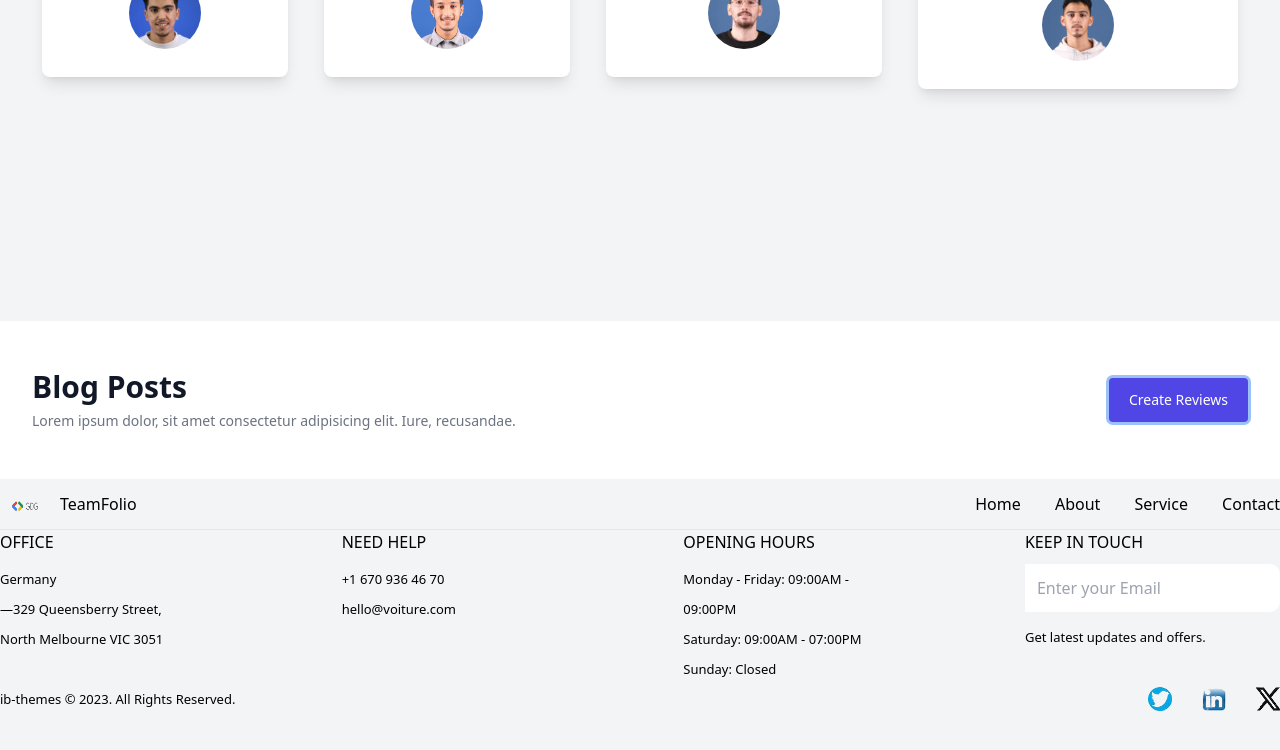
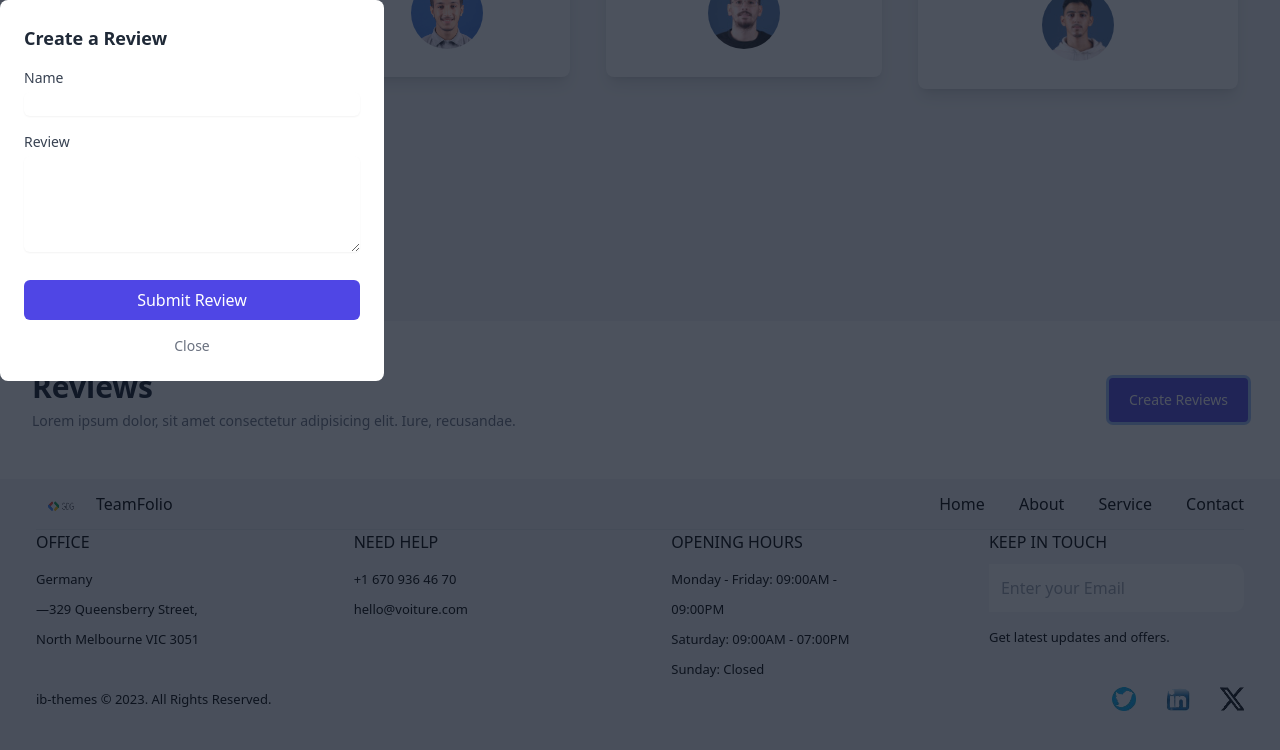
Before and after one commit to ISTIFANO/TeamFolio-by-Pixel-Warriors, a website: page pages/Team.html in a window 1280 px wide. Both pictures are taken after a click on the button "Create Reviews". Shown: the part 1627-2377 px from the top of the page. Drawn offline with nearby package versions, Linux system fonts and the light colour scheme; files whose address does not match are found by name.

Commit message:
j ai ajouter popup form  sur la partie avis

```diff
--- a/pages/Team.html
+++ b/pages/Team.html
@@ -20,7 +20,7 @@
             <div class="flex h-16 items-center justify-between">
                 <a class="text-teal-600" href="#">
                     <span class="sr-only">Home</span>
-                    <img src="../assets/OIP-removebg-preview.png" class="h-12" alt="Logo">
+                    <img src="../assests/images/OIP-removebg-preview.png" class="h-12" alt="Logo">
                 </a>
                 <nav class="hidden md:flex items-center gap-6 text-sm">
                     <a class="text-gray-500 transition hover:text-gray-700" href="#">Services</a>
@@ -42,8 +42,8 @@
     </header>
 
     <section class="w-full py-32 bg-blue-100 flex flex-col items-center text-center">
-        <h2 class="text-3xl font-semibold">Contact</h2>
-        <p class="text-xl">Home &gt; Contact</p>
+        <h2 class="text-3xl font-semibold">Team</h2>
+        <p class="text-xl">Home &gt; Team</p>
     </section>
 
        <section class="w-full py-9 flex justify-center text-center">
@@ -67,16 +67,11 @@
 <section class="flex items-center flex-wrap gap-9 justify-center min-h-screen bg-gray-100"  id="reviews" >
 
 </section>
-<script src="../src/scripts/team.js"></script>
-
-
-<section>
-
-    <header class="bg-white">
+   <section class="bg-white">
         <div class="mx-auto max-w-screen-xl px-4 py-8 sm:px-6 sm:py-12 lg:px-8">
           <div class="flex flex-col items-start gap-4 md:flex-row md:items-center md:justify-between">
             <div>
-              <h1 class="text-2xl font-bold text-gray-900 sm:text-3xl">Blog Posts</h1>
+              <h1 class="text-2xl font-bold text-gray-900 sm:text-3xl">Reviews</h1>
 
               <p class="mt-1.5 text-sm text-gray-500">
                 Lorem ipsum dolor, sit amet consectetur adipisicing elit. Iure, recusandae.
@@ -85,22 +80,51 @@
 
             <div class="flex items-center gap-4">
 
-
-              <button
+                <button
                 class="inline-block rounded bg-indigo-600 px-5 py-3 text-sm font-medium text-white transition hover:bg-indigo-700 focus:outline-none focus:ring"
                 type="button"
+                id="popupButton"
+                onclick="PopUp()"
               >
                 Create Reviews
               </button>
+              <div
+                id="popupModal"
+                class="fixed inset-0 z-50 hidden items-center justify-center bg-gray-900 bg-opacity-75"
+              >
+                <div class="bg-white rounded-lg p-6 w-96">
+                  <h2 class="text-lg font-semibold text-gray-800 mb-4">Create a Review</h2>
+                                    <form>
+                    <div class="mb-4">
+                      <label class="block text-sm font-medium text-gray-700">Name</label>
+                      <input type="text" class="mt-1 block w-full rounded-md border-gray-300 shadow-sm focus:border-indigo-500 focus:ring-indigo-500" required>
+                    </div>
+                    <div class="mb-4">
+                      <label class="block text-sm font-medium text-gray-700">Review</label>
+                      <textarea class="mt-1 block w-full rounded-md border-gray-300 shadow-sm focus:border-indigo-500 focus:ring-indigo-500" rows="4" required></textarea>
+                    </div>
+                    <button
+                      type="submit"
+                      class="w-full bg-indigo-600 text-white rounded-md py-2 mt-3 hover:bg-indigo-700 focus:outline-none focus:ring"
+                    >
+                      Submit Review
+                    </button>
+                  </form>
+
+                  <button
+                    class="mt-4 w-full text-center text-sm text-gray-500 hover:text-gray-800"
+                    onclick="PopUp()"
+                  >
+                    Close
+                  </button>
+                </div>
+              </div>
             </div>
           </div>
         </div>
-      </header>
+      </section>
 
-
-</section>
-
-<footer>
+<footer class="px-9" >
     <div class="footer-firstElement">
         <div class="logo">
             <img src="../assests/images/OIP-removebg-preview.png" alt="">
@@ -144,6 +168,8 @@
         </div>
     </div>
 </footer>
+<script src="../src/scripts/team.js"></script>
+
 </body>
 
 </html>
--- a/src/scripts/team.js
+++ b/src/scripts/team.js
@@ -84,12 +84,11 @@ function displayRiviews(teamInfo) {
     }).join("");
 }
 
+function PopUp() {
+    const modal = document.getElementById('popupModal');
+    modal.classList.toggle('hidden');
+  }
 
 
 
-
-
-
-
-//
 fetchData();
```
